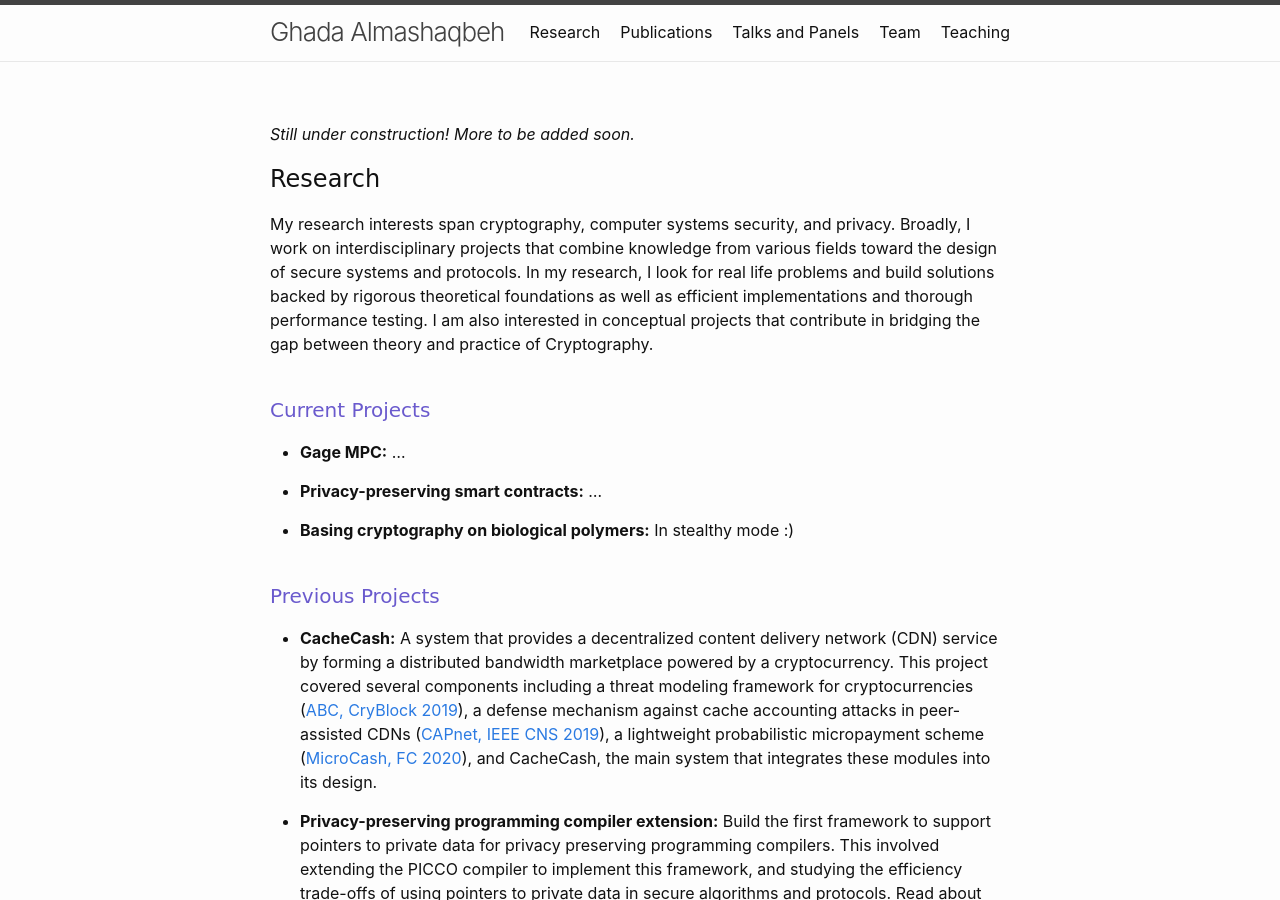
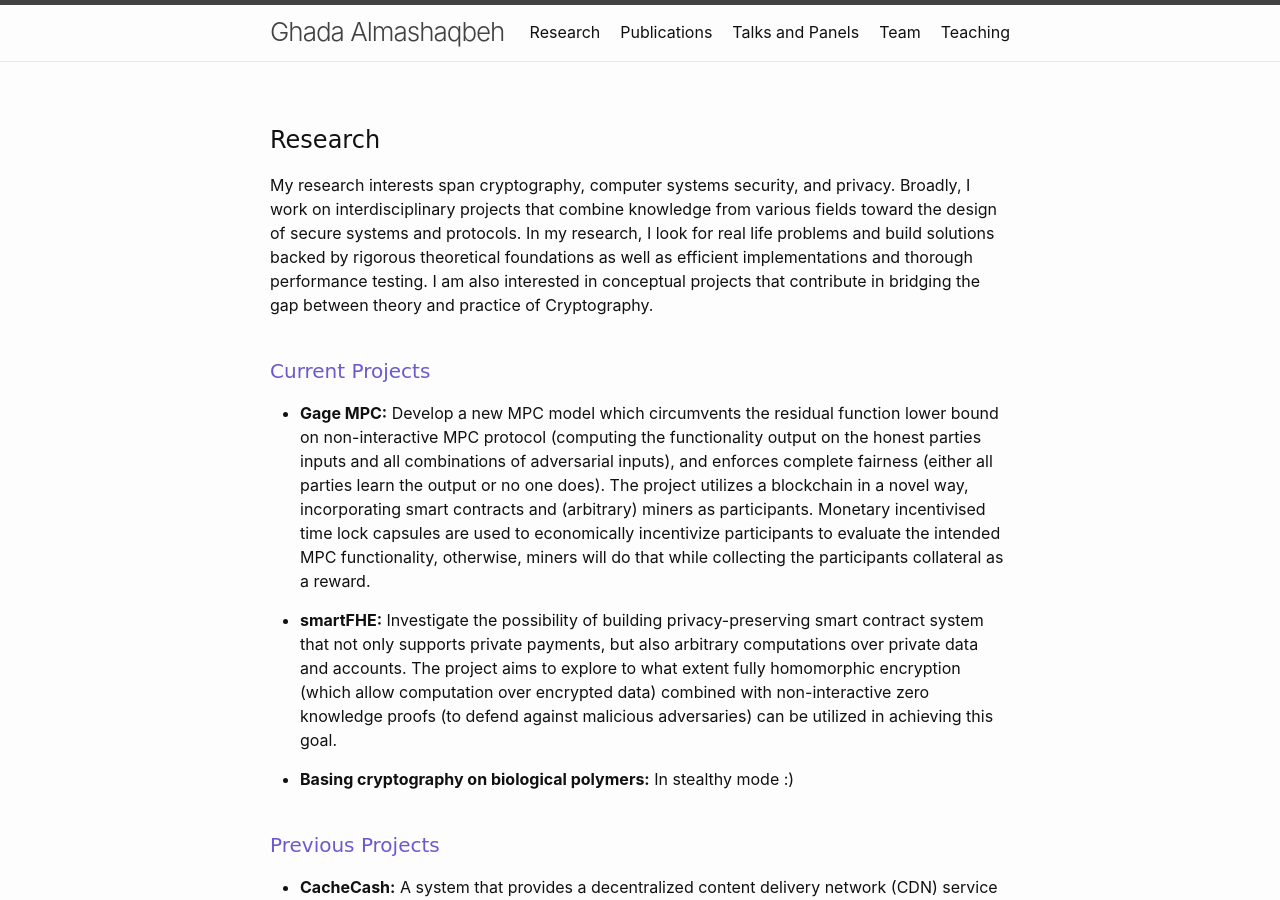
Before and after one commit to GhadaAlmashaqbeh/GhadaAlmashaqbeh.github.io, a Jekyll site: the page built from 01-research.md, in a window 1280 px wide and 900 px high. Built offline with Jekyll 4.4.1, drawn with Linux system fonts in a browser that asks for light colours.

Commit message:
edit project description

```diff
--- a/01-research.md
+++ b/01-research.md
@@ -3,8 +3,6 @@ layout: page
 title: Research
 permalink: /research/
 ---
-
-*Still under construction! More to be added soon.*
 
 
 <h1 style="font-family: 'Comic Sans MS'">Research</h1>
@@ -16,10 +14,10 @@ My research interests span cryptography, computer systems security, and privacy.
 
 <h4 style="font-family: 'Comic Sans MS';color: slateblue;">Current Projects</h4>
 
-* **Gage MPC:** ...
+* **Gage MPC:** Develop a new MPC model which circumvents the residual function lower bound on non-interactive MPC protocol (computing the functionality output on the honest parties inputs and all combinations of adversarial inputs), and enforces complete fairness (either all parties learn the output or no one does). The project utilizes a blockchain in a novel way, incorporating smart contracts and (arbitrary) miners as participants. Monetary incentivised time lock capsules are used to economically incentivize participants to evaluate the intended MPC functionality, otherwise, miners will do that while collecting the participants collateral as a reward.
 
 
-* **Privacy-preserving smart contracts:** ...
+* **smartFHE:** Investigate the possibility of building privacy-preserving smart contract system that not only supports private payments, but also arbitrary computations over private data and accounts. The project aims to explore to what extent fully homomorphic encryption (which allow computation over encrypted data) combined with non-interactive zero knowledge proofs (to defend against malicious adversaries) can be utilized in achieving this goal.
 
 
 * **Basing cryptography on biological polymers:** In stealthy mode :)
```
